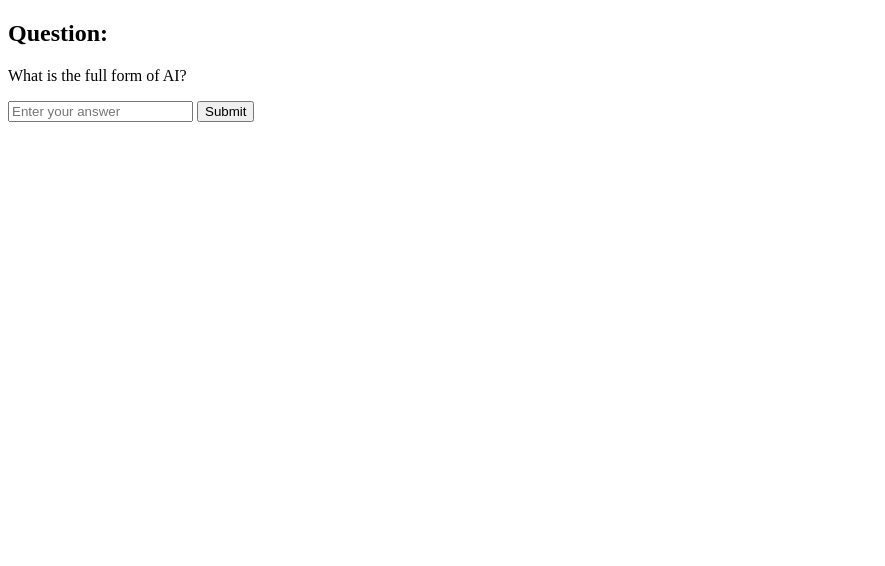
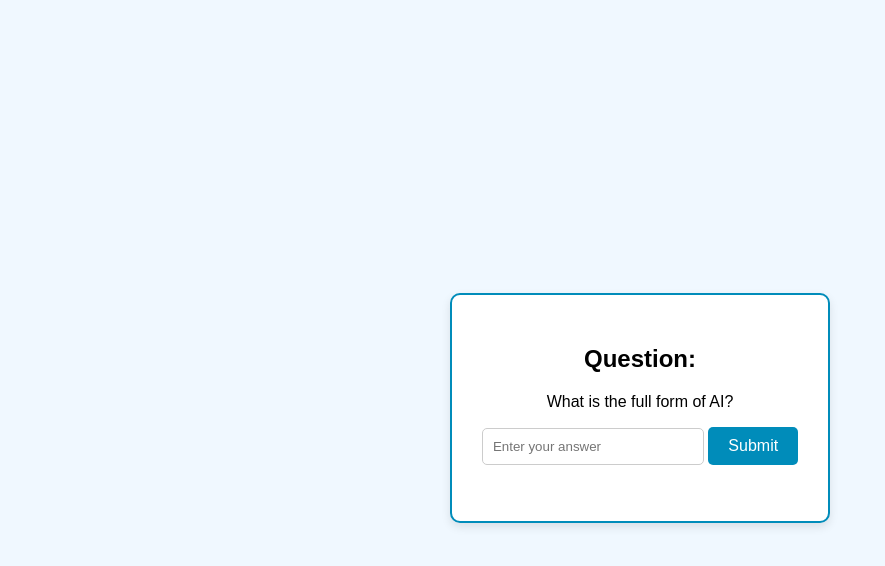
Before and after one commit to Gargi0607/Gargi-1, a plain HTML site: page index.html in a window 1280 px wide. Shown: the whole page, without its empty margins (0-885 px from the left). Drawn offline with Linux system fonts and the light colour scheme.

Commit message:
Update index.html

```diff
--- a/index.html
+++ b/index.html
@@ -2,26 +2,79 @@
 <html>
 <head>
     <title>Question Page</title>
+
+    <style>
+        /* Make the page take full height and center content */
+        body {
+            display: flex;
+            justify-content: center;  /* horizontal center */
+            align-items: center;      /* vertical center */
+            height: 100vh;            /* full viewport height */
+            font-family: Arial, sans-serif;
+            background-color: #f0f8ff; /* optional light background */
+        }
+
+        /* Container to stack elements vertically */
+        .container {
+            text-align: center;
+            padding: 30px;
+            border: 2px solid #008cba;
+            border-radius: 10px;
+            background-color: #ffffff;
+            box-shadow: 0 4px 10px rgba(0,0,0,0.1);
+        }
+
+        input[type="text"] {
+            padding: 10px;
+            width: 200px;
+            border-radius: 5px;
+            border: 1px solid #ccc;
+            margin-bottom: 10px;
+        }
+
+        button {
+            padding: 10px 20px;
+            border-radius: 5px;
+            border: none;
+            background-color: #008cba;
+            color: white;
+            cursor: pointer;
+            font-size: 16px;
+        }
+
+        button:hover {
+            background-color: #005f75;
+        }
+
+        #feedback {
+            margin-top: 10px;
+            font-weight: bold;
+        }
+    </style>
 </head>
+
 <body>
-    <h2>Question:</h2>
-    <p>What is the full form of AI?</p>
 
-    <input type="text" id="answer" placeholder="Enter your answer">
-    <button onclick="checkAnswer()">Submit</button>
+    <div class="container">
+        <h2>Question:</h2>
+        <p>What is the full form of AI?</p>
 
-    <p id="feedback" style="color:red;"></p>
+        <input type="text" id="answer" placeholder="Enter your answer">
+        <button onclick="checkAnswer()">Submit</button>
+
+        <p id="feedback" style="color:red;"></p>
+    </div>
 
     <script>
         function checkAnswer() {
             const userAnswer = document.getElementById('answer').value.trim();
-            if(userAnswer === "Artificial Intelligence") {
-                // Redirect to the clue page
+            if (userAnswer === "Artificial Intelligence") {
                 window.location.href = "clue 1.html";
             } else {
                 document.getElementById('feedback').innerText = "Wrong answer! Try again.";
             }
         }
     </script>
+
 </body>
 </html>
```
